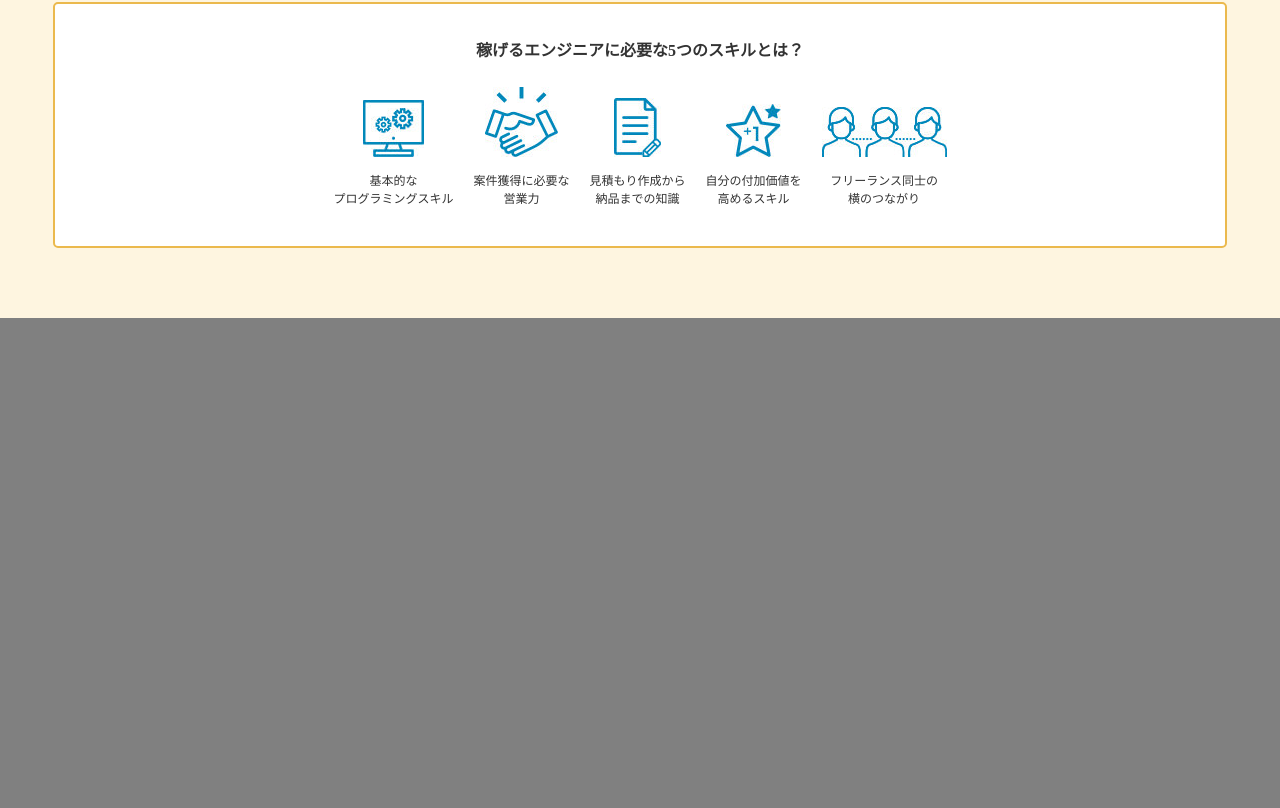
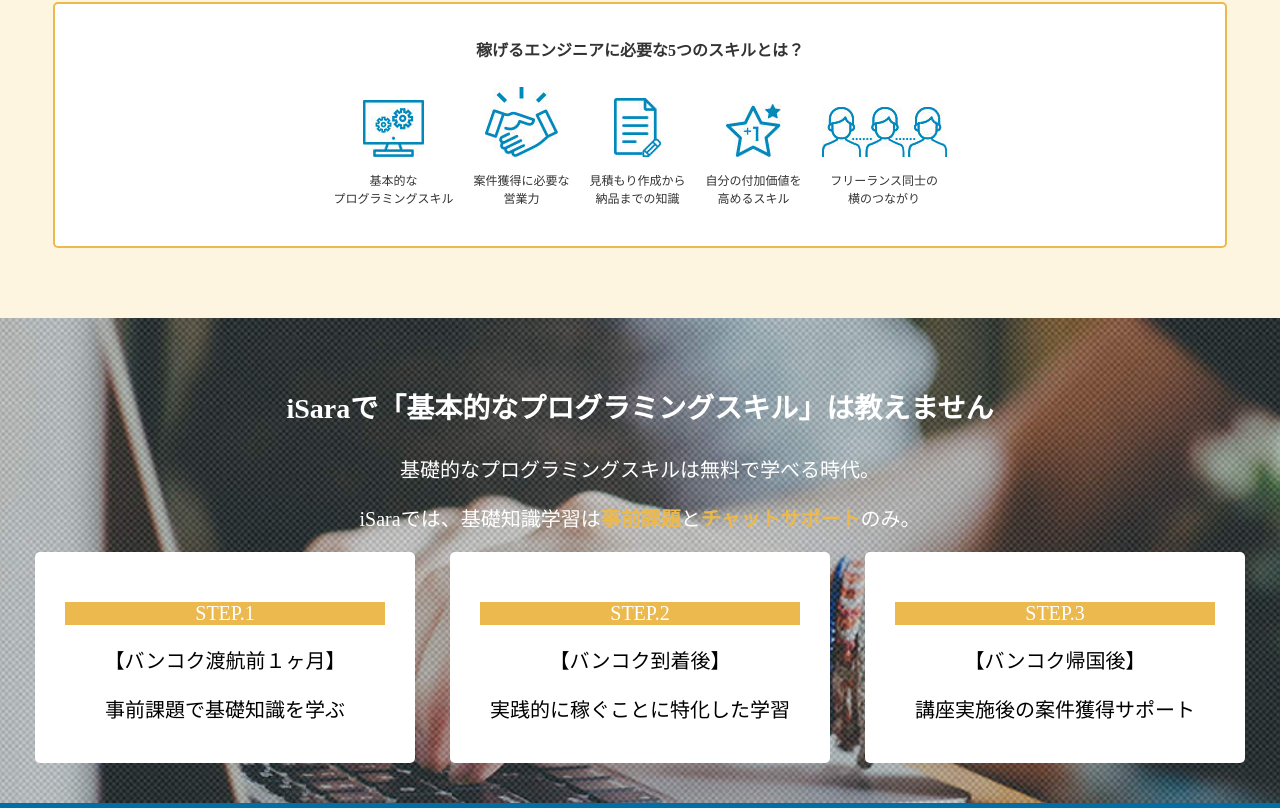
Before and after one commit to yamazaki2357/site-coding, a website: page isara/isara.html in a window 1280 px wide. Shown: the part 1992-2800 px from the top of the page. Drawn offline with Linux system fonts and the light colour scheme.

Commit message:
stepエリア追加

```diff
--- a/isara/isara.html
+++ b/isara/isara.html
@@ -10,12 +10,14 @@
 </head>
 <body>
   <header>
+    <div class="wrapper">
       <div class="header-left">
         <img src="./img/isaralogo.png" alt="">
         <p>バンコクのノマドエンジニア育成講座</p>
       </div>
       <div class="header-right">
         <a href="#">お問い合わせ/資料請求はこちら</a>
+      </div>
     </div>
   </header>
   <div class="main-image-area">
@@ -62,7 +64,7 @@
     <div class="area-title">
       <p>ノマドエンジニア育成講座<br>iSara[イサラ]とは</p>
     </div>
-    <p>「稼ぐこと」にフォーカスしたWebエンジニア育成講座です。</p>
+    <p>「 稼ぐこと 」にフォーカスしたWebエンジニア育成講座です。</p>
     <div class="skill-contents">
       <p>稼げるエンジニアに必要な5つのスキルとは？</p>
       <div class="contents-area">
@@ -89,6 +91,40 @@
       </div>
     </div>
   </div>
+  <div class="step-area">
+    <h3>iSaraで「基本的なプログラミングスキル」は教えません</h3>
+    <p>基礎的なプログラミングスキルは無料で学べる時代。</p>
+    <p>iSaraでは、基礎知識学習は<span>事前課題</span>と<span>チャットサポート</span>のみ。</p>
+    <div class="step-contents">
+      <div class="step-content">
+        <div class="step-num">
+          <p>STEP.1</p>
+        </div>
+        <p>【バンコク渡航前１ヶ月】</p>
+        <p>事前課題で基礎知識を学ぶ</p>
+      </div>
+      <div class="step-content">
+        <div class="step-num">
+          <p>STEP.2</p>
+        </div>
+        <p>【バンコク到着後】</p>
+        <p>実践的に稼ぐことに特化した学習</p>
+      </div>
+      <div class="step-content">
+        <div class="step-num">
+          <p>STEP.3</p>
+        </div>
+        <p>【バンコク帰国後】</p>
+        <p>講座実施後の案件獲得サポート</p>
+      </div>
+    </div>
+  </div>
+  <div class="step-text">
+    <p>スキルアップしてもフリーランスエンジニアとして食べていくことは難しい。</p>
+    <p>フリーランスには <span>プログラミングスキル以外</span>が大切。</p>
+  </div>
+
+
   <div class="hoge-area"></div>
 </body>
 </html>
--- a/isara/isara.scss
+++ b/isara/isara.scss
@@ -39,15 +39,20 @@
 // ヘッダー -------------------------
 header {
   position: fixed;
+  display: flex;
+  justify-content: center;
   z-index: 10;
-  display: flex;
-  justify-content: space-between;
   background-color: #fff;
   height: 69px;
   padding-bottom: 6px;
   margin: 0 auto;
+  width: 100%;
+
+  .wrapper {
     max-width: 1170px;
     width: 100%;
+    display: flex;
+    justify-content: space-between;
 
     .header-left {
       display: flex;
@@ -81,6 +86,7 @@
         font-size: 12px;
         font-weight: 300;
         padding: 0 40px;
+      }
     }
   }
 }
@@ -312,10 +318,71 @@
   }
 
 }
+// STEPエリア-------------------------
+.step-area {
+  background-image: url(img/aboutsecondbg.jpg);
+  background-size: cover;
+  background-position: center;
+  padding: 40px 0;
+  text-align: center;
+  color: #fff;
 
+  h3 {
+    font-size: 28px;
+  }
+  p {
+    font-size: 20px;
+  }
+  span {
+    color: #ebb94d;
+    font-weight: 600;
+  }
+  .step-contents {
+    display: flex;
+    justify-content: space-evenly;
+
+    .step-content {
+      width: 25%;
+      padding: 30px 30px 20px;
+      border-radius: 5px;
+      background-color: #fff;
+
+      p {
+        color: black;
+      }
+      .step-num {
+        color: #fff;
+        background-color: #ebb94d;
+        p {
+          color: #fff;
+        }
+      }
+    }
+  }
+}
+
+.step-text {
+  background-color: rgb(1 110 167);
+  padding: 40px 0;
+  text-align: center;
+
+  p {
+    margin: 0px;
+    color: #fff;
+    font-size: 20px;
+    font-weight: 600;
+  }
+  span {
+    color: #ebb94d;
+    font-weight: 600;
+  }
+}
+// 「稼ぐ力」エリア-------------------------
+// 「稼ぐ力」エリア-------------------------
+// 「稼ぐ力」エリア-------------------------
 // 「稼ぐ力」エリア-------------------------
 // 「稼ぐ力」エリア-------------------------
 .hoge-area {
-  height: 500px;
+  height: 1500px;
   background-color: gray;
 }
```
Also changed, not shown: isara/isara.css, 1 other file. Lines whose indentation alone changed are shown as unchanged.
